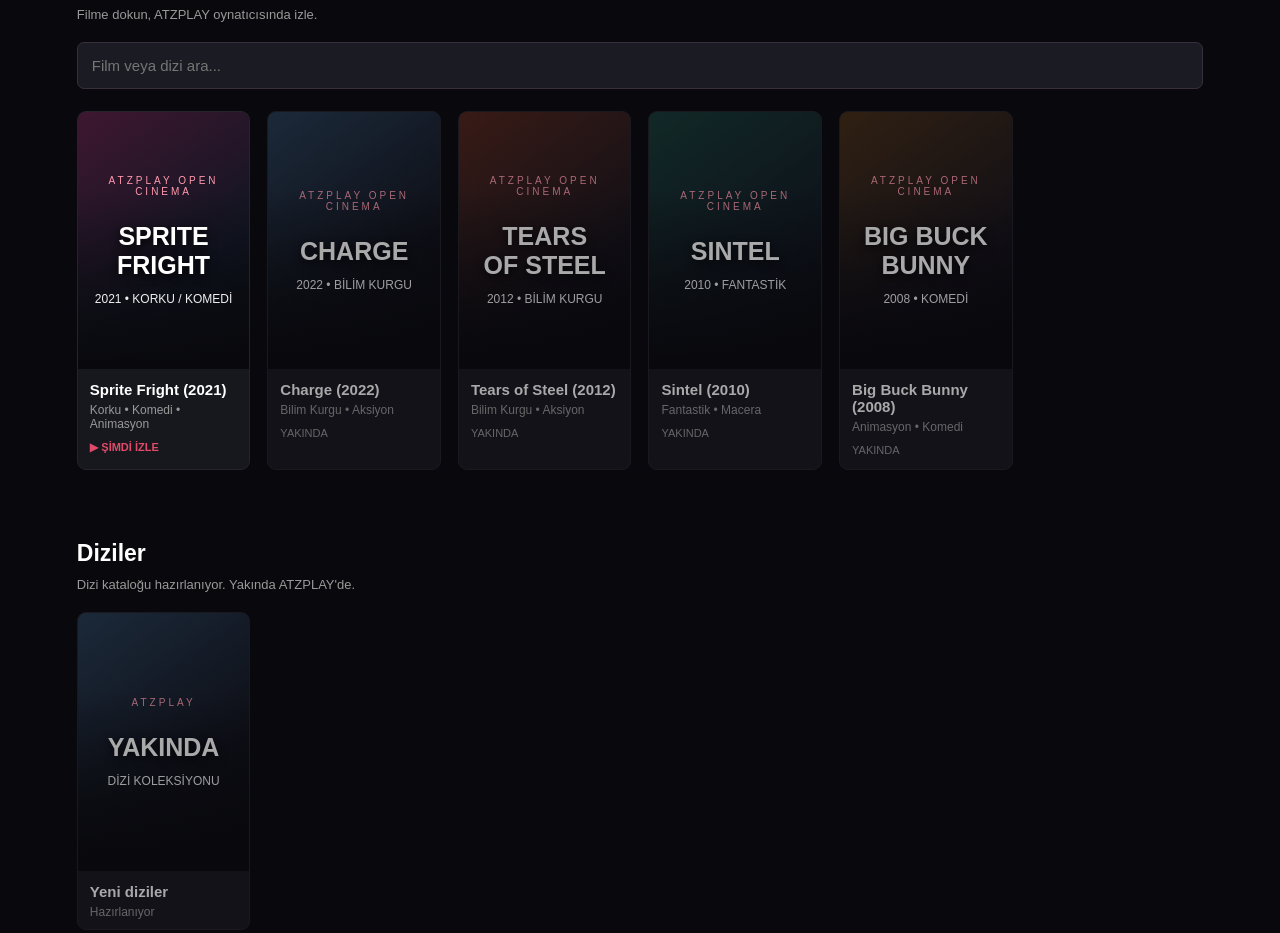
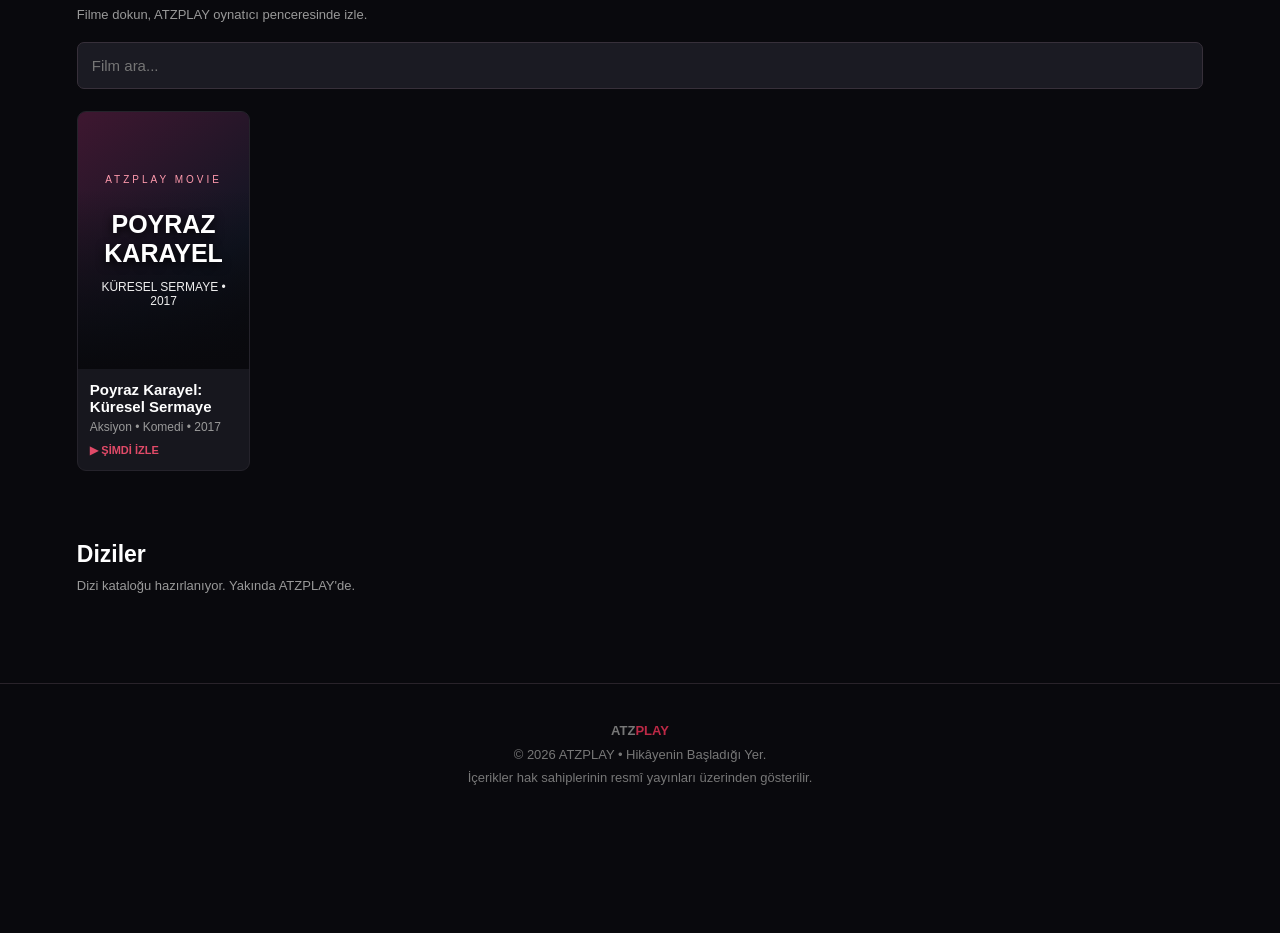
Before and after one commit to AtzPlay/atzplay-site, a plain HTML site: page index.html in a window 1280 px wide. Shown: the part 553-1486 px from the top of the page. After the commit the page ends 1378 px from the top, so only its background shows below. Drawn offline with Linux system fonts and the light colour scheme.

Commit message:
Update index.html

```diff
--- a/index.html
+++ b/index.html
@@ -70,22 +70,16 @@ pointer-events:none
 .poster strong{font-size:25px;margin-top:25px;text-shadow:0 3px 10px #000}
 .poster span{font-size:12px;color:#eee;margin-top:12px}
 .p1{background:linear-gradient(145deg,#3e1730,#101522 65%,#08090d)}
-.p2{background:linear-gradient(145deg,#263b52,#11121c 65%,#08090d)}
-.p3{background:linear-gradient(145deg,#52251c,#17131b 65%,#08090d)}
-.p4{background:linear-gradient(145deg,#173a36,#101722 65%,#08090d)}
-.p5{background:linear-gradient(145deg,#452d16,#17131b 65%,#08090d)}
 .card h3{font-size:15px;padding:12px 12px 5px}
 .card p{font-size:12px;color:#999;padding:0 12px 10px}
 .play-label{color:#e14a68;font-size:11px;padding:0 12px 13px;font-weight:bold}
-.coming-label{color:#999;font-size:11px;padding:0 12px 13px}
 .empty{display:none;color:#aaa;padding:20px 0;font-size:14px}
-.coming{opacity:.65}
 footer{
 text-align:center;color:#777;padding:35px;border-top:1px solid #29232a;
 margin-top:35px;font-size:13px;line-height:1.8
 }
 
-/* ATZPLAY KENDİ VİDEO OYNATICISI */
+/* ATZPLAY OYNATICI */
 .player-overlay{
 display:none;position:fixed;inset:0;background:rgba(0,0,0,.97);
 z-index:100;padding:20px;align-items:center;justify-content:center;
@@ -107,14 +101,12 @@ border-radius:50%;width:42px;height:42px;font-size:24px;cursor:pointer
 width:100%;aspect-ratio:16/9;background:#000;
 border-radius:9px;overflow:hidden
 }
-.video-wrap video{
-width:100%;height:100%;display:block;background:#000;
-object-fit:contain
+.video-wrap iframe{
+width:100%;height:100%;display:block;border:0
 }
 .player-info{padding:15px 2px;color:#aaa;font-size:13px;line-height:1.8}
 .player-info strong{color:white}
 .player-credit{color:#aaa;font-size:12px;margin-top:8px}
-.player-error{display:none;color:#ff9aad;margin-top:10px;font-size:13px}
 
 @media(max-width:600px){
 header{height:62px;padding:0 5%}
@@ -147,79 +139,32 @@ section{padding:28px 5%}
 <div class="hero-content">
 <div class="tag">ATZPLAY ORIGINAL EXPERIENCE</div>
 <h1>Hikâyenin<br>Başladığı Yer.</h1>
-<p>Yeni dünyalar keşfet. Açık lisanslı filmleri ATZPLAY üzerinden izle.</p>
+<p>Filmlerini keşfet. Hikâyenin keyfini ATZPLAY'de çıkar.</p>
 <a href="#filmler" class="btn">FİLMLERİ KEŞFET →</a>
 </div>
 </div>
 
 <section id="filmler">
 <h2 class="section-title">Film Koleksiyonu</h2>
-<p class="section-info">Filme dokun, ATZPLAY oynatıcısında izle.</p>
+<p class="section-info">Filme dokun, ATZPLAY oynatıcı penceresinde izle.</p>
 
 <input class="search" id="search"
-placeholder="Film veya dizi ara..." oninput="filterCards()">
+placeholder="Film ara..." oninput="filterCards()">
 
 <div class="cards" id="filmCards">
 
-<div class="card playable" data-title="sprite fright korku komedi 2021">
-<button onclick="openPlayer(
-'https://upload.wikimedia.org/wikipedia/commons/7/74/Sprite_Fright_-_Open_Movie_by_Blender_Studio.webm',
-'Sprite Fright (2021)',
-'(CC) Blender Foundation | studio.blender.org'
-)">
+<div class="card playable"
+data-title="poyraz karayel küresel sermaye aksiyon komedi 2017">
+<button onclick="openPlayer()">
 <div class="poster p1">
-<small>ATZPLAY OPEN CINEMA</small>
-<strong>SPRITE<br>FRIGHT</strong>
-<span>2021 • KORKU / KOMEDİ</span>
+<small>ATZPLAY MOVIE</small>
+<strong>POYRAZ<br>KARAYEL</strong>
+<span>KÜRESEL SERMAYE • 2017</span>
 </div>
-<h3>Sprite Fright (2021)</h3>
-<p>Korku • Komedi • Animasyon</p>
+<h3>Poyraz Karayel: Küresel Sermaye</h3>
+<p>Aksiyon • Komedi • 2017</p>
 <div class="play-label">▶ ŞİMDİ İZLE</div>
 </button>
-</div>
-
-<div class="card coming" data-title="charge bilim kurgu aksiyon 2022">
-<div class="poster p2">
-<small>ATZPLAY OPEN CINEMA</small>
-<strong>CHARGE</strong>
-<span>2022 • BİLİM KURGU</span>
-</div>
-<h3>Charge (2022)</h3>
-<p>Bilim Kurgu • Aksiyon</p>
-<div class="coming-label">YAKINDA</div>
-</div>
-
-<div class="card coming" data-title="tears of steel çelik gözyaşları bilim kurgu 2012">
-<div class="poster p3">
-<small>ATZPLAY OPEN CINEMA</small>
-<strong>TEARS<br>OF STEEL</strong>
-<span>2012 • BİLİM KURGU</span>
-</div>
-<h3>Tears of Steel (2012)</h3>
-<p>Bilim Kurgu • Aksiyon</p>
-<div class="coming-label">YAKINDA</div>
-</div>
-
-<div class="card coming" data-title="sintel fantastik macera 2010">
-<div class="poster p4">
-<small>ATZPLAY OPEN CINEMA</small>
-<strong>SINTEL</strong>
-<span>2010 • FANTASTİK</span>
-</div>
-<h3>Sintel (2010)</h3>
-<p>Fantastik • Macera</p>
-<div class="coming-label">YAKINDA</div>
-</div>
-
-<div class="card coming" data-title="big buck bunny animasyon komedi 2008">
-<div class="poster p5">
-<small>ATZPLAY OPEN CINEMA</small>
-<strong>BIG BUCK<br>BUNNY</strong>
-<span>2008 • KOMEDİ</span>
-</div>
-<h3>Big Buck Bunny (2008)</h3>
-<p>Animasyon • Komedi</p>
-<div class="coming-label">YAKINDA</div>
 </div>
 
 </div>
@@ -230,90 +175,66 @@ placeholder="Film veya dizi ara..." oninput="filterCards()">
 <section id="diziler">
 <h2 class="section-title">Diziler</h2>
 <p class="section-info">Dizi kataloğu hazırlanıyor. Yakında ATZPLAY'de.</p>
-<div class="cards">
-<div class="card coming">
-<div class="poster p2">
-<small>ATZPLAY</small>
-<strong>YAKINDA</strong>
-<span>DİZİ KOLEKSİYONU</span>
-</div>
-<h3>Yeni diziler</h3>
-<p>Hazırlanıyor</p>
-</div>
-</div>
 </section>
 
 </main>
 
-<!-- ATZPLAY VİDEO MODALI -->
+<!-- ATZPLAY OYNATICI PENCERESİ -->
 <div class="player-overlay" id="playerOverlay"
-role="dialog" aria-modal="true" aria-label="ATZPLAY oynatıcı"
+role="dialog" aria-modal="true"
+aria-label="ATZPLAY film oynatıcı"
 onclick="outsideClose(event)">
 
 <div class="player-box">
+
 <div class="player-top">
-<div class="player-title" id="playerTitle">ATZPLAY Oynatıcı</div>
-<button class="close-player" onclick="closePlayer()" aria-label="Kapat">×</button>
+<div class="player-title" id="playerTitle">
+Poyraz Karayel: Küresel Sermaye
+</div>
+<button class="close-player"
+onclick="closePlayer()" aria-label="Kapat">×</button>
 </div>
 
 <div class="video-wrap">
-<video id="videoPlayer" controls playsinline preload="metadata">
-Tarayıcınız video oynatmayı desteklemiyor.
-</video>
+<iframe id="videoFrame"
+src=""
+title="Poyraz Karayel Küresel Sermaye"
+allow="accelerometer; autoplay; clipboard-write; encrypted-media; gyroscope; picture-in-picture; web-share"
+allowfullscreen
+referrerpolicy="strict-origin-when-cross-origin">
+</iframe>
 </div>
 
 <div class="player-info">
-<strong id="filmName"></strong>
-<div class="player-credit" id="filmCredit"></div>
+<strong>Poyraz Karayel: Küresel Sermaye (2017)</strong>
+<div class="player-credit">Yapım: Limon Yapım</div>
 <p style="margin-top:8px">
-Video, ATZPLAY'in kendi HTML5 oynatıcısında gösterilir.
-</p>
-<p class="player-error" id="playerError">
-Video yüklenemedi. Bağlantıyı veya internet bağlantını kontrol et.
+Resmî yayın, ATZPLAY oynatıcı penceresinde gösterilmektedir.
 </p>
 </div>
+
 </div>
 </div>
 
 <footer>
 <strong>ATZ<span style="color:#bd2946">PLAY</span></strong><br>
 © 2026 ATZPLAY • Hikâyenin Başladığı Yer.<br>
-Film sahiplerine ve lisans koşullarına uygun şekilde yayınlanır.
+İçerikler hak sahiplerinin resmî yayınları üzerinden gösterilir.
 </footer>
 
 <script>
 const overlay=document.getElementById("playerOverlay");
-const video=document.getElementById("videoPlayer");
-const errorMessage=document.getElementById("playerError");
+const frame=document.getElementById("videoFrame");
 
-function openPlayer(url,title,credit){
-  document.getElementById("playerTitle").textContent=title;
-  document.getElementById("filmName").textContent=title;
-  document.getElementById("filmCredit").textContent=credit;
-
-  errorMessage.style.display="none";
-  video.pause();
-  video.removeAttribute("src");
-  video.load();
-
-  video.src=url;
-  video.load();
+function openPlayer(){
+  frame.src="https://www.youtube-nocookie.com/embed/k5NV37m4Zd8?autoplay=1&playsinline=1&rel=0";
 
   overlay.classList.add("open");
   document.body.classList.add("locked");
-
-  const playRequest=video.play();
-  if(playRequest){
-    playRequest.catch(function(){
-      // Otomatik oynatma engellenirse kullanıcı oynat tuşuna basabilir.
-    });
-  }
 }
 
 function closePlayer(){
-  video.pause();
-  video.removeAttribute("src");
-  video.load();
+  frame.src="";
   overlay.classList.remove("open");
   document.body.classList.remove("locked");
 }
@@ -321,10 +242,6 @@ function closePlayer(){
 function outsideClose(event){
   if(event.target===overlay) closePlayer();
 }
-
-video.addEventListener("error",function(){
-  errorMessage.style.display="block";
-});
 
 document.addEventListener("keydown",event=>{
   if(event.key==="Escape" && overlay.classList.contains("open")){
```
